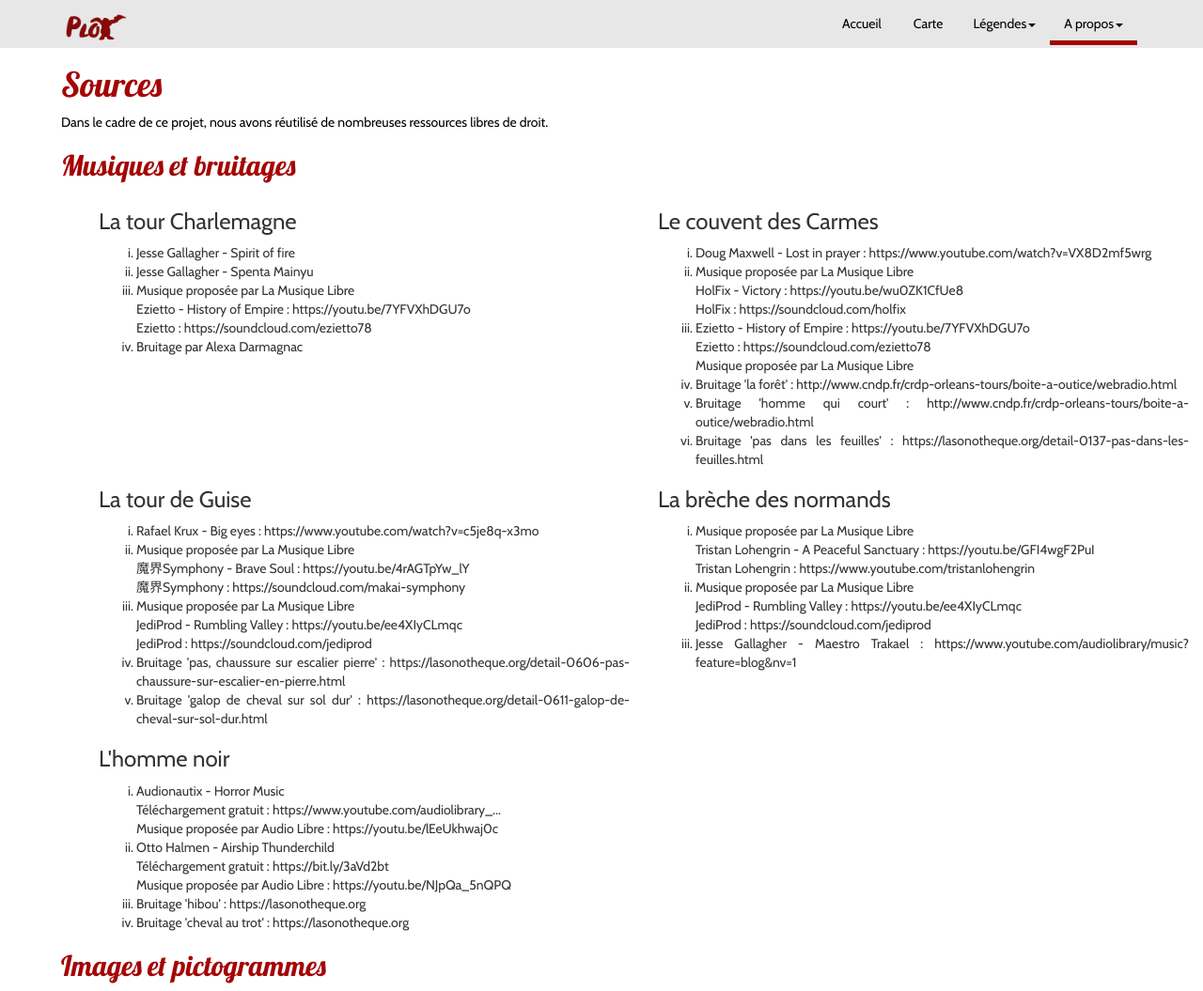
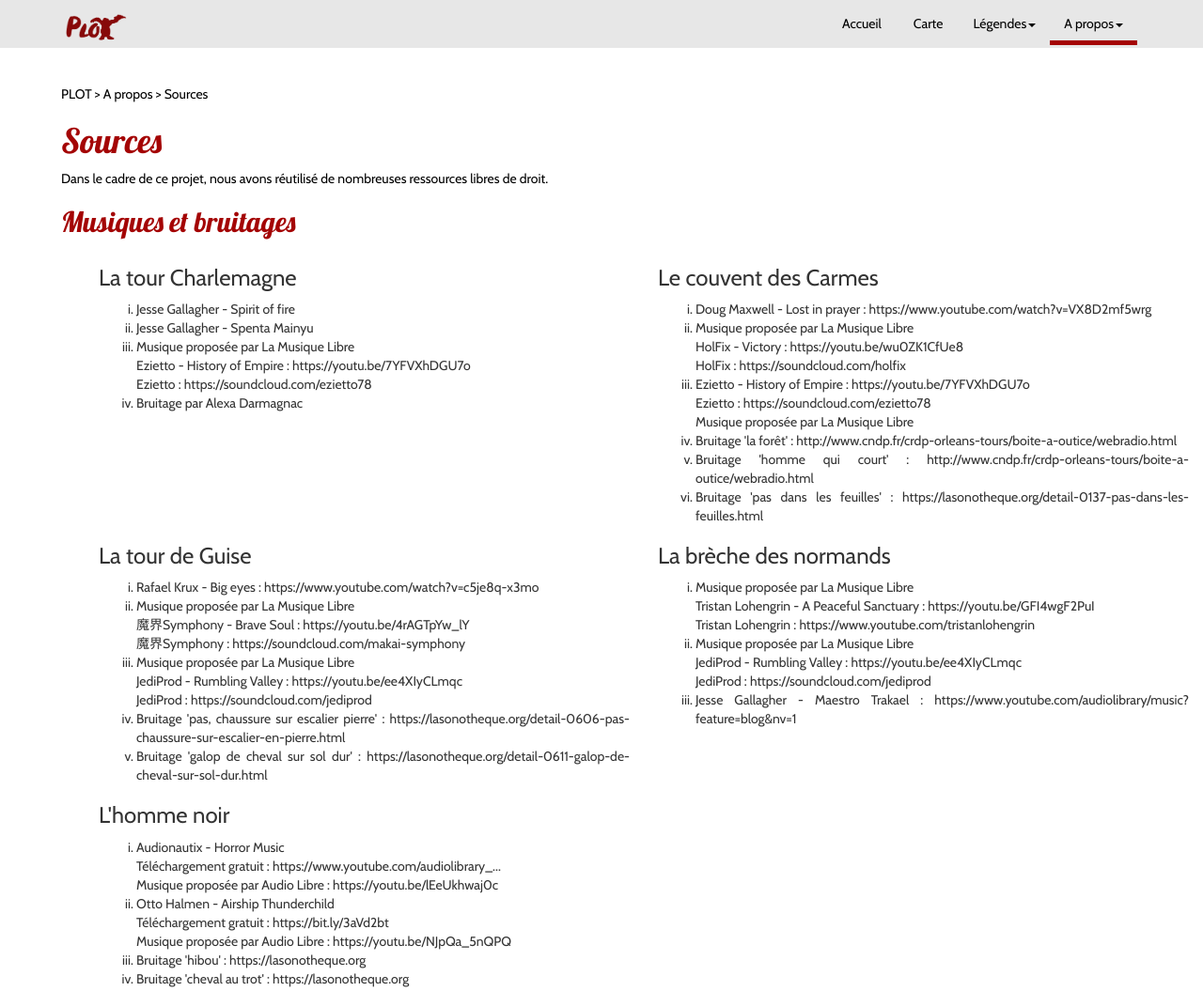
Before and after one commit to EmmaLbrs/PLOT, a plain HTML site: page sources.html in a window 1280 px wide. Shown: the top 1055 px of the page at 94% size. Drawn offline with Linux system fonts and the light colour scheme.

Commit message:
ajout du fil d'ariane

```diff
--- a/sources.html
+++ b/sources.html
@@ -15,11 +15,11 @@
 
      <style>
          .container-fluid {
-             margin-top:50px;
+             margin-top:90px;
          }
 
          @media (min-width: 992px) {
-            .container-fluid aside, .container-fluid section {
+            .container-fluid > :not(footer) {
              padding-left: 50px;
          }
           }
@@ -82,6 +82,10 @@
 
 
     <div class="container-fluid">
+
+        <div class="fil_ariane">
+            <p><a href="index">PLOT</a> > <a href="#">A propos</a> > <a href="sources.html">Sources</a></p>
+        </div>
 
         <aside>
         <h1>Sources</h1>
```
